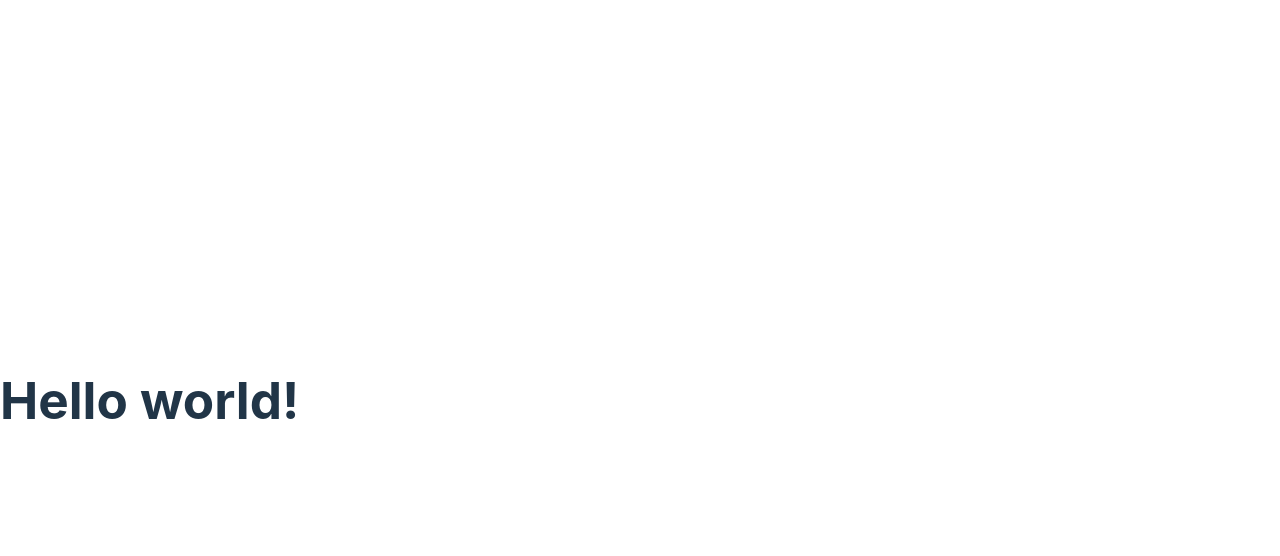
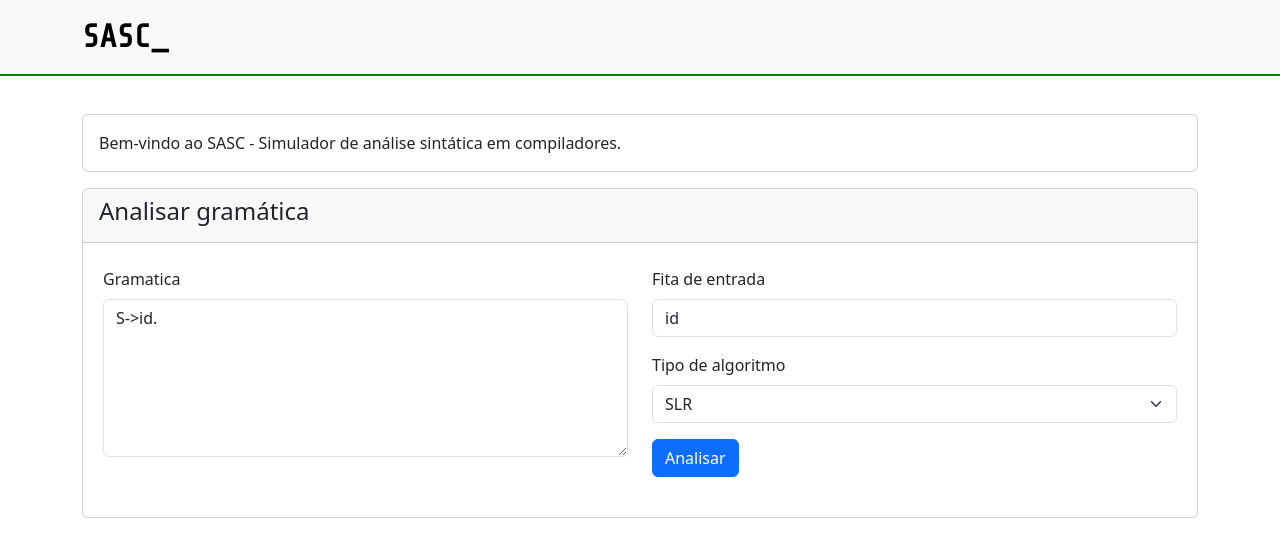
Before and after one commit to sousaz/tcc-simulador-analise-sintatica, a React (Vite) app in the folder frontend/: page / in a window 1280 px wide. Shown: the top 556 px of the page. Built offline with nearby package versions, Linux system fonts and the light colour scheme.

Commit message:
FrontEnd - Pagina Home

```diff
--- a/frontend/index.html
+++ b/frontend/index.html
@@ -1,13 +1,17 @@
 <!DOCTYPE html>
-<html lang="en">
+<html lang="pt-br">
   <head>
     <meta charset="UTF-8" />
     <link rel="icon" type="image/svg+xml" href="#" />
     <meta name="viewport" content="width=device-width, initial-scale=1.0" />
     <title>SASC</title>
+
+    <link href="https://cdn.jsdelivr.net/npm/bootstrap@5.3.0/dist/css/bootstrap.min.css" rel="stylesheet" integrity="sha384-9ndCyUaIbzAi2FUVXJi0CjmCapSmO7SnpJef0486qhLnuZ2cdeRhO02iuK6FUUVM" crossorigin="anonymous">
   </head>
   <body>
     <div id="root"></div>
     <script type="module" src="/src/main.tsx"></script>
+
+    <script src="https://cdn.jsdelivr.net/npm/bootstrap@5.3.0/dist/js/bootstrap.bundle.min.js" integrity="sha384-geWF76RCwLtnZ8qwWowPQNguL3RmwHVBC9FhGdlKrxdiJJigb/j/68SIy3Te4Bkz" crossorigin="anonymous"></script>
   </body>
 </html>
--- a/frontend/src/App.tsx
+++ b/frontend/src/App.tsx
@@ -1,8 +1,11 @@
+import { Outlet } from 'react-router-dom'
+import Header from './components/Header'
+
 function App() {
-
   return (
     <>
-      <h1>Hello world!</h1>
+      <Header />
+      <Outlet />
     </>
   )
 }
--- /dev/null
+++ b/frontend/src/components/CardInfo/index.tsx
@@ -0,0 +1,13 @@
+const CardInfo = () => {
+    return (
+        <div className="container">
+            <div className="card">
+                <div className="card-body">
+                    Bem-vindo ao SASC - Simulador de análise sintática em compiladores.
+                </div>
+            </div>
+        </div>
+    )
+}
+
+export default CardInfo
--- /dev/null
+++ b/frontend/src/components/FormParsing/index.tsx
@@ -0,0 +1,74 @@
+import { useState } from "react";
+import { useNavigate } from "react-router-dom";
+
+const FormParsing = () => {
+  const [grammar, setGrammar] = useState("S->id.");
+  const [parsingType, setParsingType] = useState("slr1");
+  const [inputTape, setInputTape] = useState("id");
+
+  const navigate = useNavigate();
+
+  const handleSubmit = (event: any) => {
+    event.preventDefault();
+
+    navigate("/bottom-up",
+      {
+        state: {
+          grammar: grammar,
+          parsingType: parsingType,
+          inputTape: inputTape,
+        }
+      });
+  };
+
+  return (
+    <nav className="container my-3">
+      <div className="card">
+        <div className="card-header"><h4>Analisar gramática</h4></div>
+        <form action="#" onSubmit={handleSubmit}>
+          <div className="row m-2 ">
+            <div className="col-md-6 my-3">
+              <label htmlFor="grammarInput mt-3" className="form-label">Gramatica</label>
+              <textarea
+                className="form-control mb-3"
+                id="grammarInput"
+                rows={6}
+                required
+                onChange={(event) => setGrammar(event.target.value)}
+                value={grammar}
+              />
+            </div>
+            <div className="col-md-6 my-3">
+              <label htmlFor="inputTape mt-3" className="form-label">Fita de entrada</label>
+              <input
+                type="text"
+                className="form-control mb-3"
+                id="inputTape"
+                aria-describedby="inputTape"
+                required
+                onChange={(event) => setInputTape(event.target.value)}
+                value={inputTape}
+              />
+
+              <label htmlFor="algorithmType" className="form-label">Tipo de algoritmo</label>
+              <select
+                className="form-select mb-3"
+                id="algorithmType"
+                aria-label="algorithmType"
+                required
+                onChange={(event) => setParsingType(event.target.value)}
+                value={parsingType}
+              >
+                <option value="slr1">SLR</option>
+              </select>
+
+              <button type="submit" className="btn btn-primary mb-3">Analisar</button>
+            </div>
+          </div>
+        </form>
+      </div>
+    </nav>
+  );
+}
+
+export default FormParsing
--- /dev/null
+++ b/frontend/src/components/Header/index.css
@@ -0,0 +1,20 @@
+@import url('https://fonts.googleapis.com/css2?family=Share+Tech+Mono&display=swap');
+
+header {
+    border-bottom: 2px solid green;
+    margin-bottom: 3%;
+}
+
+.logo {
+    font-family: 'Share Tech Mono', monospace !important;
+    font-size: 2rem;
+    font-weight: bolder;
+}
+
+.logo:hover {
+    color: green;
+}
+
+.no-decoration {
+    text-decoration: none;
+}
--- /dev/null
+++ b/frontend/src/components/Header/index.tsx
@@ -0,0 +1,18 @@
+import { Link } from 'react-router-dom'
+
+import './index.css'
+
+const Header = () => {
+  return (
+    <header>
+      <nav className="navbar bg-body-tertiary">
+        <div className="container">
+          <Link to="/" className='no-decoration logo navbar-brand'>SASC_</Link>
+        </div>
+      </nav>
+    </header>
+
+  )
+}
+
+export default Header
--- a/frontend/src/index.css
+++ b/frontend/src/index.css
@@ -1,17 +1,6 @@
 :root {
   font-family: Inter, system-ui, Avenir, Helvetica, Arial, sans-serif;
-  line-height: 1.5;
-  font-weight: 400;
-
   color-scheme: light dark;
-  color: rgba(255, 255, 255, 0.87);
-  background-color: #242424;
-
-  font-synthesis: none;
-  text-rendering: optimizeLegibility;
-  -webkit-font-smoothing: antialiased;
-  -moz-osx-font-smoothing: grayscale;
-  -webkit-text-size-adjust: 100%;
 }
 
 a {
@@ -19,16 +8,9 @@ a {
   color: #646cff;
   text-decoration: inherit;
 }
+
 a:hover {
   color: #535bf2;
-}
-
-body {
-  margin: 0;
-  display: flex;
-  place-items: center;
-  min-width: 320px;
-  min-height: 100vh;
 }
 
 h1 {
--- a/frontend/src/main.tsx
+++ b/frontend/src/main.tsx
@@ -1,10 +1,32 @@
 import React from 'react'
 import ReactDOM from 'react-dom/client'
 import App from './App.tsx'
+import Home from './routes/Home'
+import BottomUp from './routes/AnlBottomUp'
+
 import './index.css'
 
-ReactDOM.createRoot(document.getElementById('root')!).render(
+import { createBrowserRouter, RouterProvider } from 'react-router-dom'
+
+const router = createBrowserRouter([
+  {
+    path: "/",
+    element: <App />,
+    children: [
+      {
+        path: "/",
+        element: <Home />
+      },
+      {
+        path: "/bottom-up",
+        element: <BottomUp />
+      },
+    ]
+  },
+]);
+
+ReactDOM.createRoot(document.getElementById('root') as HTMLElement).render(
   <React.StrictMode>
-    <App />
+    <RouterProvider router={router} />
   </React.StrictMode>,
 )
--- /dev/null
+++ b/frontend/src/routes/AnlBottomUp/index.tsx
@@ -0,0 +1,19 @@
+import { useEffect } from 'react'
+import { useLocation } from 'react-router-dom'
+import axios from 'axios'
+
+const AnlBottomUp = () => {
+  const location = useLocation();
+
+  useEffect(() => {
+    console.log('INICIO');
+  }, []);
+
+  return (
+    <>
+      <h1>Bottom UP - {location.state['inputTape']} - {location.state['grammar']} - {location.state['parsingType']}</h1>
+    </>
+  )
+}
+
+export default AnlBottomUp
--- /dev/null
+++ b/frontend/src/routes/Home/index.tsx
@@ -0,0 +1,13 @@
+import CardInfo from '../../components/CardInfo'
+import FormParsing from '../../components/FormParsing'
+
+const Home = () => {
+  return (
+    <>
+        <CardInfo />
+        <FormParsing />
+    </>
+  )
+}
+
+export default Home
```
Also changed, not shown: frontend/package.json (+7 -1 lines), 2 other files (tests, documents, lock files or other folders).
